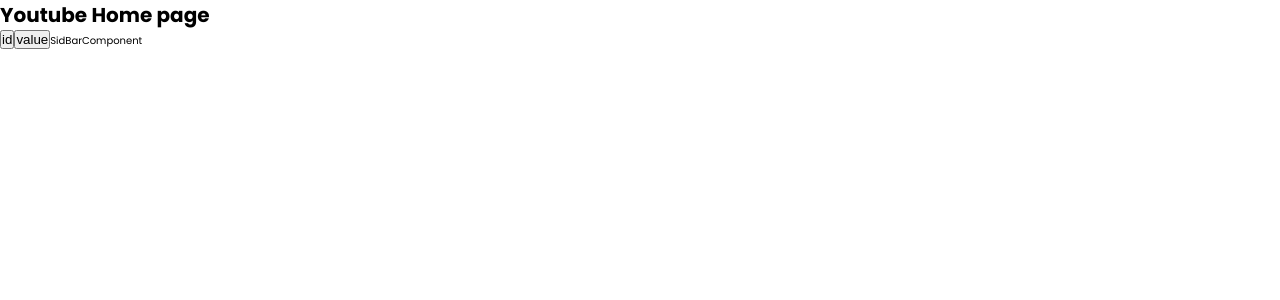
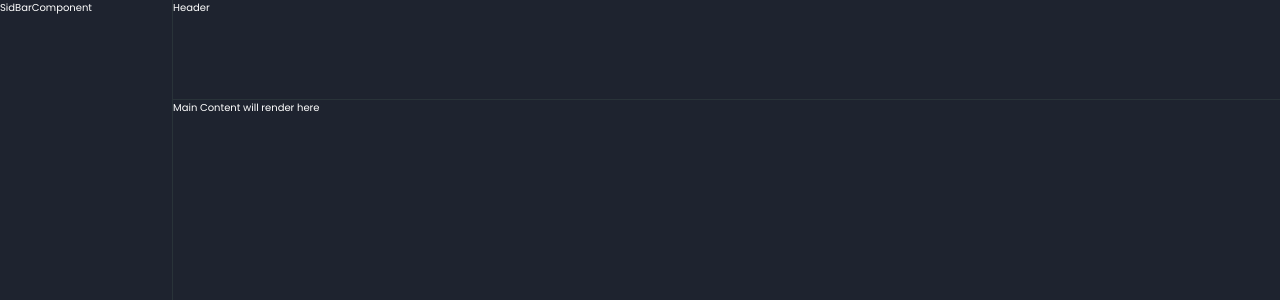
Before and after one commit to vahidGhadiri/Youtube, a React (Create React App) app: page / in a window 1280 px wide. Shown: the top 300 px of the page. Built offline with nearby package versions, Linux system fonts and the light colour scheme; no server answers.

Commit message:
Implement Ui Layout

```diff
--- a/package.json
+++ b/package.json
@@ -10,6 +10,7 @@
     "@types/react": "^17.0.34",
     "@types/react-dom": "^17.0.11",
     "@types/react-router-dom": "^5.3.2",
+    "@types/styled-components": "^5.1.15",
     "axios": "^0.24.0",
     "env-cmd": "^10.1.0",
     "enzyme": "^3.11.0",
--- /dev/null
+++ b/src/assets/colors.ts
@@ -0,0 +1,6 @@
+export const colors = {
+    BACKGROUND: "#1e232f",
+    BORDER: "#293339",
+    PRIMARY_TEXT: "#f0f1f2",
+    SECONDARY_TEXT: "#9a9e9e"
+}
--- /dev/null
+++ b/src/components/Header/Header.presentation.tsx
@@ -0,0 +1,12 @@
+import React from "react"
+import {Container} from "./Header.style";
+
+export const HeaderPresentation = () => {
+    return (
+        <Container>
+            Header
+        </Container>
+    )
+}
+
+export default HeaderPresentation
--- /dev/null
+++ b/src/components/Header/Header.style.tsx
@@ -0,0 +1,8 @@
+import styled from "styled-components";
+import {colors as COLORS} from "../../assets/colors";
+
+export const Container = styled.div`
+  width: 100%;
+  min-height: 10rem;
+  border-bottom: 1px solid ${COLORS.BORDER};
+`
--- a/src/components/Sidebar/Sidebar.presentation.tsx
+++ b/src/components/Sidebar/Sidebar.presentation.tsx
@@ -1,10 +1,11 @@
 import React from "react"
+import {Container} from "./Sidebar.style";
 
 const SidebarPresentation: React.FunctionComponent = () => {
     return (
-        <>
+        <Container>
             SidBarComponent
-        </>
+        </Container>
     )
 }
 
--- /dev/null
+++ b/src/components/Sidebar/Sidebar.style.tsx
@@ -0,0 +1,8 @@
+import styled from "styled-components";
+import {colors as COLORS} from "../../assets/colors";
+
+export const Container = styled.div`
+  width: 20rem;
+  height: 100vh;
+  border-right: 1px solid ${COLORS.BORDER};
+`
--- a/src/components/index.ts
+++ b/src/components/index.ts
@@ -1,5 +1,7 @@
+import HeaderPresentation from "./Header/Header.presentation";
 import SidebarPresentation from "./Sidebar/Sidebar.presentation";
 
 export {
+    HeaderPresentation,
     SidebarPresentation
 }
--- a/src/containers/pages/Home/Home.container.tsx
+++ b/src/containers/pages/Home/Home.container.tsx
@@ -8,15 +8,10 @@
 interface getIdInterface {
     (id: number): void
 }
-
-interface getValueInterface {
-    (value: string): void
+export interface HomeProps {
+    onGetId: getIdInterface;
 }
 
-export interface HomeProps {
-    onGetId: getIdInterface;
-    onGetValue: getValueInterface
-}
 
 
 class HomeContainer extends React.Component<any> {
@@ -25,12 +20,9 @@
     }
 
     getId: getIdInterface = (id) => console.log(id)
-    getValue: getValueInterface = (value) => console.log(value)
 
     render() {
-        return <HomePresentation
-            onGetId={(id) => this.getId(id)}
-            onGetValue={(value => this.getValue(value))}/>
+        return <HomePresentation onGetId={(id) => this.getId(id)}/>
     }
 }
 
--- a/src/pages/Home/Home.presentation.tsx
+++ b/src/pages/Home/Home.presentation.tsx
@@ -1,16 +1,21 @@
 import React from "react"
-import {SidebarPresentation} from "../../components";
+
 import {HomeProps} from "../../containers/pages/Home/Home.container";
+import {HeaderPresentation, SidebarPresentation} from "../../components";
+
+import {Layout, Main} from "./Home.style";
 
 
-const HomePresentation: React.FunctionComponent<HomeProps> = ({onGetId, onGetValue}) => {
+const HomePresentation: React.FunctionComponent<HomeProps> = ({onGetId}) => {
     return (
-        <div data-test="home-component">
-            <h1>Youtube Home page</h1>
-            <button onClick={() => onGetId(1)}>id</button>
-            <button onClick={() => onGetValue("vahid")}>value</button>
+        <Layout data-test="home-component">
             <SidebarPresentation/>
-        </div>
+            <Main>
+                <HeaderPresentation/>
+                Main Content will render here
+            </Main>
+
+        </Layout>
     )
 }
 
--- /dev/null
+++ b/src/pages/Home/Home.style.tsx
@@ -0,0 +1,14 @@
+import styled from "styled-components";
+import {colors as COLORS} from "../../assets/colors";
+
+export const Layout = styled.div`
+  color: white;
+  background-color: ${COLORS.BACKGROUND};
+  width: 100%;
+  display: flex;
+  align-items: flex-start;
+`
+
+export const Main = styled.div`
+  width: 100%;
+`
```
Also changed, not shown: 2 other files (tests, documents, lock files or other folders).
